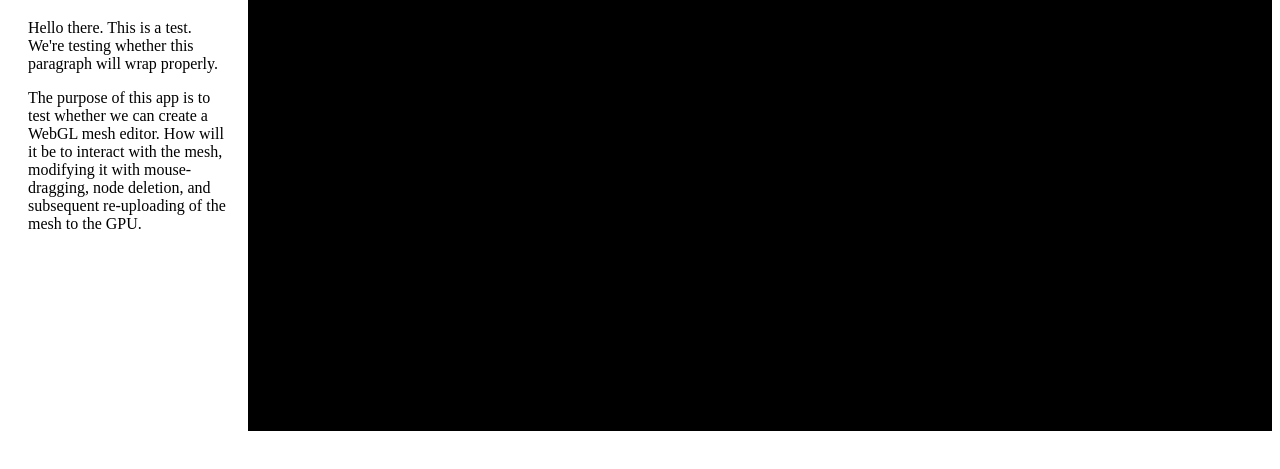
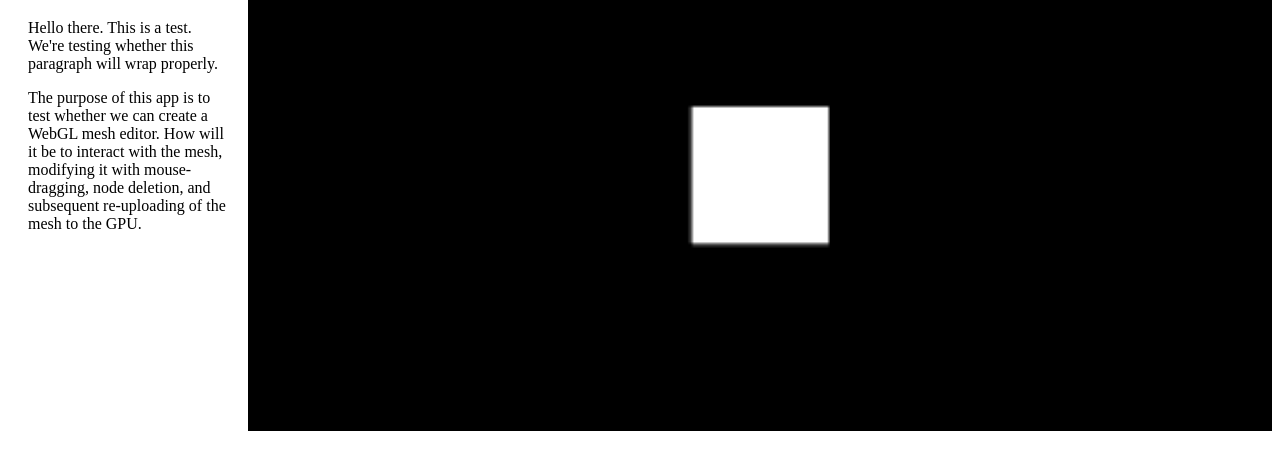
Before and after one commit to SimenLK/js-mesh-editor, a website built with Vite: page index.html in a window 1280 px wide. Shown: the part 89-558 px from the top of the page. Built offline with nearby package versions, Linux system fonts and the light colour scheme.

Commit message:
First draw!

```diff
--- a/draw-scene.js
+++ b/draw-scene.js
@@ -41,10 +41,12 @@ function draw_scene(gl, program_info, buffers) {
   mat4.translate(
     model_view_matrix,
     model_view_matrix,
-    [-0.0, 0.0, -6.0],
+    [-0.0, 0.0, -9.0],
   );
 
   set_pos_attribute(gl, program_info, buffers);
+
+  gl.useProgram(program_info.program);
 
   gl.uniformMatrix4fv(
     program_info.uniform_locations.projection_matrix,
--- a/index.html
+++ b/index.html
@@ -10,8 +10,8 @@
   <script id="vertex-shader" type="x-shader/x-vertex">
     attribute vec4 a_vertexPosition;
 
+    uniform mat4 u_projectionMatrix;
     uniform mat4 u_modelViewMatrix;
-    uniform mat4 u_projectionMatrix;
 
     void main()
     {
@@ -22,7 +22,7 @@
   <script id="fragment-shader" type="x-shader/x-fragment">
     void main()
     {
-      gl_FragColor = vec4(1.0, 0.0, 1.0, 1.0);
+      gl_FragColor = vec4(1.0, 1.0, 1.0, 1.0);
     }
   </script>
 
@@ -42,5 +42,3 @@
 
 </body>
 </html>
-
-<!-- vim: ai et ts=2 sw=2:  -->
--- a/index.js
+++ b/index.js
@@ -58,6 +58,8 @@ function main() {
   const vertex_shader_elem = document.getElementById("vertex-shader");
   const fragment_shader_elem = document.getElementById("fragment-shader");
 
+  console.log("Vertex shader:\n%s", vertex_shader_elem.innerText);
+
   const shader_program = init_shader_program(gl, vertex_shader_elem.innerText, fragment_shader_elem.innerText);
 
   const program_info = {
@@ -67,14 +69,15 @@ function main() {
     },
     uniform_locations: {
       projection_matrix: gl.getUniformLocation(shader_program, "u_projectionMatrix"),
-      model_view__matrix: gl.getUniformLocation(shader_program, "u_modelViewMatrix"),
+      model_view_matrix: gl.getUniformLocation(shader_program, "u_modelViewMatrix"),
     },
   };
 
   const buffers = init_buffers(gl);
-  console.log("Created buffers: %o", buffers);
 
   draw_scene(gl, program_info, buffers);
 }
 
 main();
+
+// vim: set ts=2 sw=2:
--- a/init-buffers.js
+++ b/init-buffers.js
@@ -7,6 +7,7 @@ function init_position_buffer(gl) {
   const positions = [
     1.0, 1.0,
     -1.0, 1.0,
+    1.0, -1.0,
     -1.0, -1.0,
   ];
 
```
Also changed, not shown: 4 other files.
